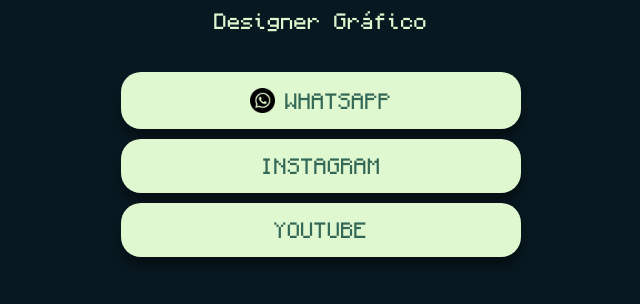
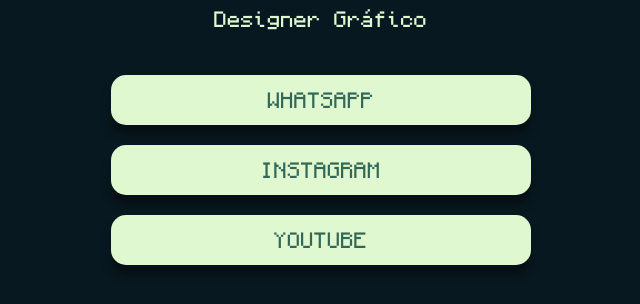
Before and after one commit to SrYuuto/normando_sena, a plain HTML site: page index.html in a window 1280 px wide. Shown: the part 338-642 px from the top of the page, without its empty margins (319-959 px from the left). Drawn offline with Linux system fonts and the light colour scheme.

Commit message:
Botões corrigidos

```diff
--- a/index.html
+++ b/index.html
@@ -12,14 +12,27 @@
       <h1>Normando Sena</h1>
       <p>Designer Gráfico</p>
       <div class="links">
-        <img src="icons/wpp.png" class="icon" alt="" />
-        <a href="https://wa.me/5591981607627">WHATSAPP</a>
-      </div>
-      <div class="links">
-        <a href="https://www.instagram.com/normando.sena/">INSTAGRAM</a>
-      </div>
-      <div class="links">
-        <a href="https://www.youtube.com/@NormandoSena">YOUTUBE</a>
+        <!-- Whatsapp -->
+        <a
+          href="https://wa.me/5591981607627"
+          class="links-button"
+          target="_blank">
+          WHATSAPP
+        </a>
+        <!-- Instagram -->
+        <a
+          href="https://www.instagram.com/normando.sena/"
+          class="links-button"
+          target="_blank"
+          >INSTAGRAM</a
+        >
+        <!-- Youtube -->
+        <a
+          href="https://www.youtube.com/@NormandoSena"
+          class="links-button"
+          target="_blank"
+          >YOUTUBE</a
+        >
       </div>
     </div>
     <script src="scrip.js"></script>
--- a/style.css
+++ b/style.css
@@ -31,35 +31,48 @@ p {
 }
 .links {
   display: flex;
+  flex-direction: column;
   align-items: center;
-  justify-content: center;
   gap: 10px;
+}
+
+/*BOTÕES*/
+.links-button {
+  display: flex;
+  align-items: center; /* alinhamento vertical */
+  justify-content: center; /* alinhamento horizontal */
+  gap: 10px; /* cria um espaço entre itens flex */
   background-color: #e0f8d0;
   color: #346856;
+  padding: 14px 60px; /* adiciona preenchimento interno */
+  margin: 5px 0; /* adiciona margem entre botões */
+  border-radius: 15px; /* deixa as bordas redondas */
+  box-shadow: 0 10px 10px rgba(0, 0, 0, 0.363); /* sombras em objetos*/
+  transition: 0.3s; /* animação dos itens */
+  width: 100%; /* faz o botão usar tamanho máximo do container*/
+  max-width: 300px; /* define tamanho max, mesmo container sendo maior */
+  cursor: pointer; /* cursor vira mãozinha*/
   text-decoration: none;
-  padding: 16px;
-  margin: 10px 0;
-  border-radius: 20px;
-  box-shadow: 0 10px 10px rgba(0, 0, 0, 0.363);
-  transition: 0.3s;
+  font-size: 20px;
+  font-family: "Monocraft";
 }
-.links:hover {
+/*CUIDA DAS ANIMAÇÕES DOS BOTÕES*/
+.links-button:hover {
   transform: scale(1.05);
   background-color: #346856;
   color: #e0f8d0;
 }
+/*CUIDA DAS ANIMAÇÕES FOTO DE PERFIL*/
 .profile_pic:hover {
   transform: scale(1.05);
+  border: 20px solid #346856;
 }
+/*CUIDA DO TAMANHO DOS ICONES*/
 .icon {
   width: 25px;
   height: 25px;
 }
-a {
-  color: inherit;
-  text-decoration: none;
-  font-size: 20px;
-}
+/*PERMITE USO DE FONTES EXTERNAS*/
 @font-face {
   font-family: Monocraft;
   src: url(fonts/Monocraft.otf);
```
